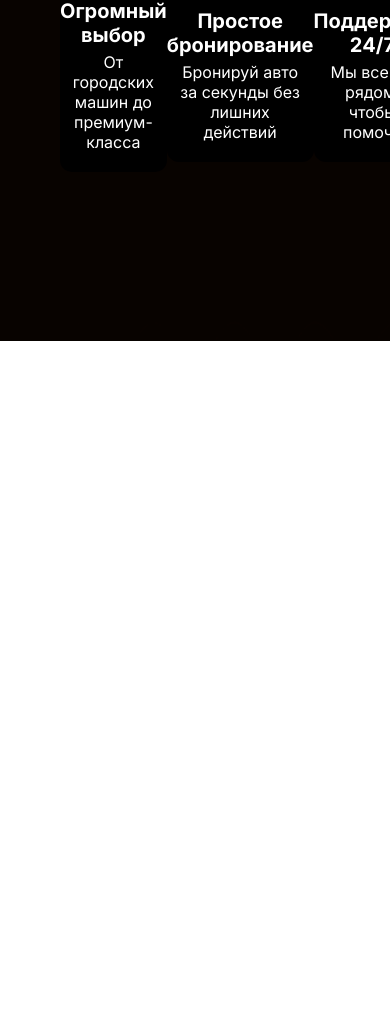
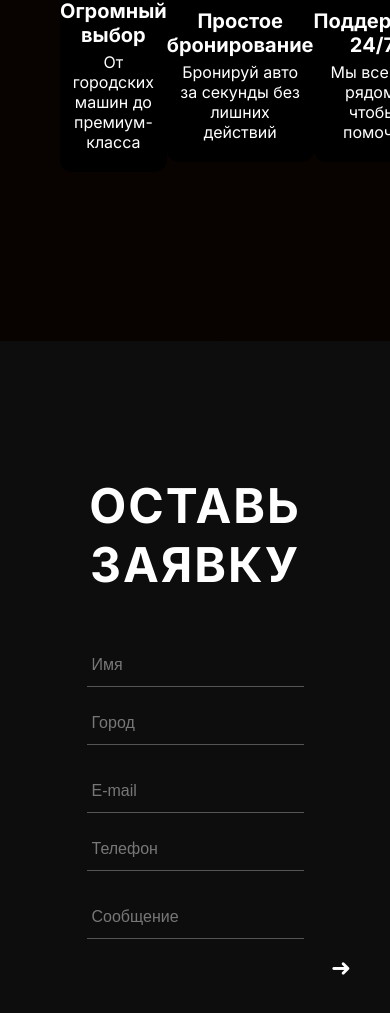
Before and after one commit to MyNameIsMoran14/rent-my-ride, a plain HTML site: page ride/index.html in a window 390 px wide. Shown: the part 1355-2368 px from the top of the page. Before the commit the page ends 1696 px from the top, so only its background shows below. Drawn offline with Linux system fonts and the light colour scheme.

Commit message:
feedback form

```diff
--- a/ride/css/style.css
+++ b/ride/css/style.css
@@ -213,3 +213,96 @@ body {
   from { opacity: 0; transform: translateY(20px); }
   to { opacity: 1; transform: translateY(0); }
 }
+
+.contact-dark {
+  background: #0d0d0d;
+  color: #fff;
+  height: 92vh;
+  display: flex;
+  justify-content: center;
+  align-items: center;
+  font-family: 'Inter', sans-serif;
+  position: relative;
+  overflow: hidden;
+}
+
+.contact-container {
+  width: 80%;
+  max-width: 900px;
+}
+
+.contact-title {
+  font-size: 72px;
+  font-weight: 700;
+  letter-spacing: 2px;
+  text-transform: uppercase;
+  text-align: left;
+  margin-bottom: 50px;
+}
+
+.contact-form-dark {
+  display: flex;
+  flex-direction: column;
+  gap: 25px;
+}
+
+.form-row {
+  display: flex;
+  gap: 20px;
+  align-items: center;
+}
+
+.contact-form-dark input {
+  flex: 1;
+  background: transparent;
+  border: none;
+  border-bottom: 1px solid #555;
+  color: #fff;
+  padding: 12px 5px;
+  font-size: 16px;
+  outline: none;
+  transition: border-color 0.3s;
+}
+
+.contact-form-dark input::placeholder {
+  color: #777;
+}
+
+.contact-form-dark input:focus {
+  border-bottom: 1px solid #d30a0a;
+}
+
+.message-input {
+  flex: 1;
+}
+
+.send-btn {
+  background: none;
+  border: none;
+  color: #fff;
+  font-size: 24px;
+  cursor: pointer;
+  transition: color 0.3s, transform 0.2s;
+}
+
+.send-btn:hover {
+  color: #d30a0a;
+  transform: translateX(4px);
+}
+
+/* адаптив */
+@media (max-width: 768px) {
+  .contact-title {
+    font-size: 48px;
+    text-align: center;
+  }
+
+  .form-row {
+    flex-direction: column;
+    gap: 15px;
+  }
+
+  .send-btn {
+    align-self: flex-end;
+  }
+}
--- a/ride/index.html
+++ b/ride/index.html
@@ -4,8 +4,8 @@
   <meta charset="UTF-8" />
   <meta name="viewport" content="width=device-width, initial-scale=1.0" />
   <title>Rent My Ride</title>
-  <link rel="stylesheet" href="css/style.css" />
-  <script src="js/app.js" defer></script>
+  <link rel="stylesheet" href="../ride/css/style.css" />
+  <script src="../ride/js/app.js" defer></script>
 </head>
 <body>
   <header class="topbar">
@@ -23,7 +23,7 @@
       <h1>Арендуй авто за пару кликов</h1>
       <p>Твоя поездка, твои правила</p>
       <div class="hero-buttons">
-        <button class="primary-btn">Начать аренду</button>
+        <button class="primary-btn" onclick="scrollToContact()">Начать аренду</button>
         <button class="secondary-btn">Посмотреть каталог</button>
       </div>
     </div>
@@ -52,5 +52,28 @@
     </div>
   </section>
 
+  <section id="contact" class="contact-dark">
+    <div class="contact-container">
+      <h2 class="contact-title">ОСТАВЬ ЗАЯВКУ</h2>
+
+      <form class="contact-form-dark">
+        <div class="form-row">
+          <input type="text" placeholder="Имя" required>
+          <input type="text" placeholder="Город">
+        </div>
+        <div class="form-row">
+          <input type="email" placeholder="E-mail" required>
+          <input type="tel" placeholder="Телефон" required>
+        </div>
+        <div class="form-row">
+          <input type="text" placeholder="Сообщение" class="message-input">
+          <button type="submit" class="send-btn">➜</button>
+        </div>
+      </form>
+    </div>
+  </section>
+
+
+
 </body>
 </html>
--- a/ride/js/app.js
+++ b/ride/js/app.js
@@ -1,21 +1,4 @@
-const cars = ["../img/car1.png", "../img/car2.png", "../img/car3.png", "../img/car4.png"];
-let current = 0;
-const slider = document.querySelector(".hero-slider");
-
-function showNextCar() {
-  const prev = slider.querySelector(".car.active");
-  if (prev) prev.classList.remove("active");
-
-  let img = slider.querySelector(`img[src="${cars[current]}"]`);
-  if (!img) {
-    img = document.createElement("img");
-    img.src = cars[current];
-    img.classList.add("car");
-    slider.appendChild(img);
-  }
-
-  img.classList.add("active");
-  current = (current + 1) % cars.length;
+function scrollToContact() {
+  const contactSection = document.getElementById("contact");
+  contactSection.scrollIntoView({ behavior: "smooth" });
 }
-
-setInterval(showNextCar, 3000);
```
